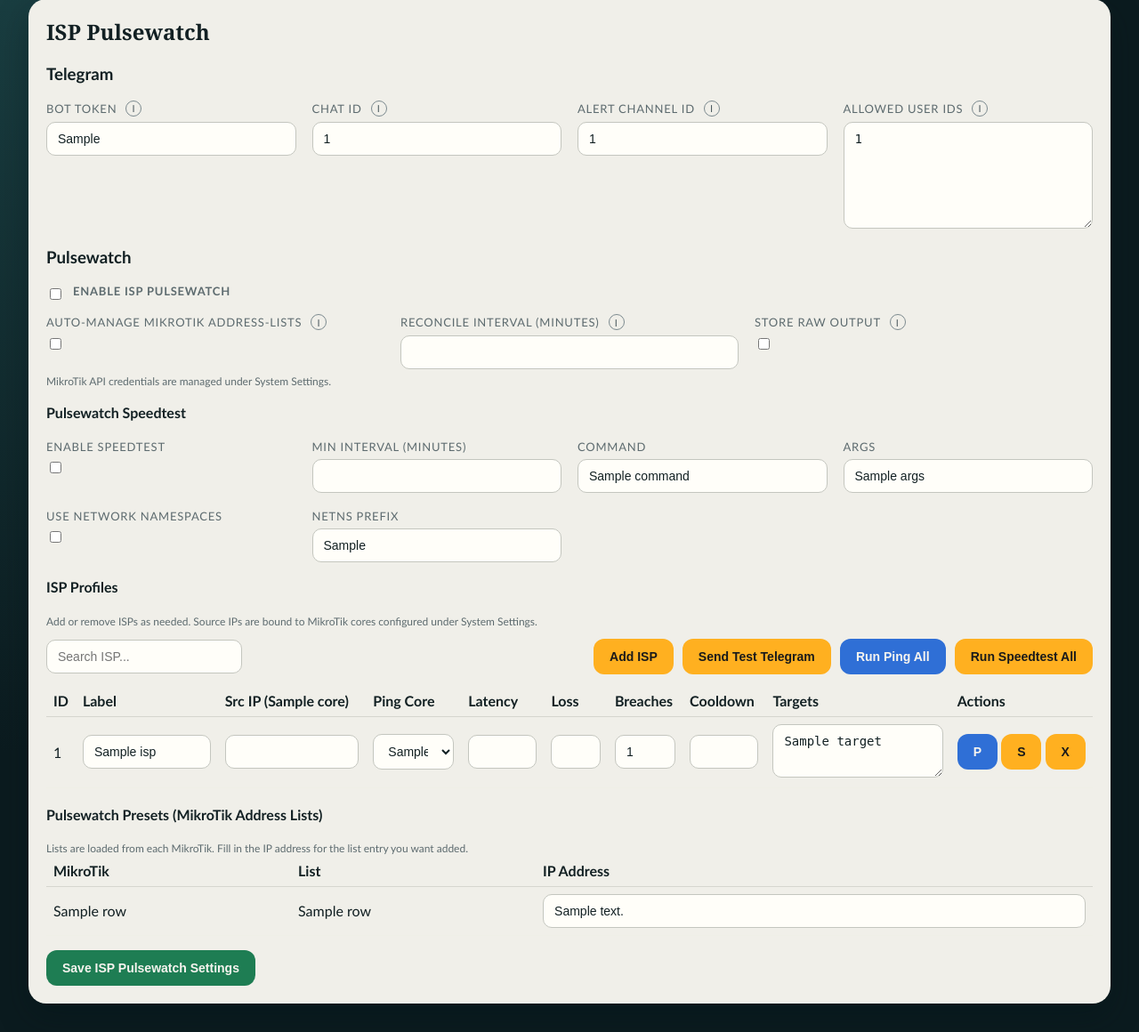
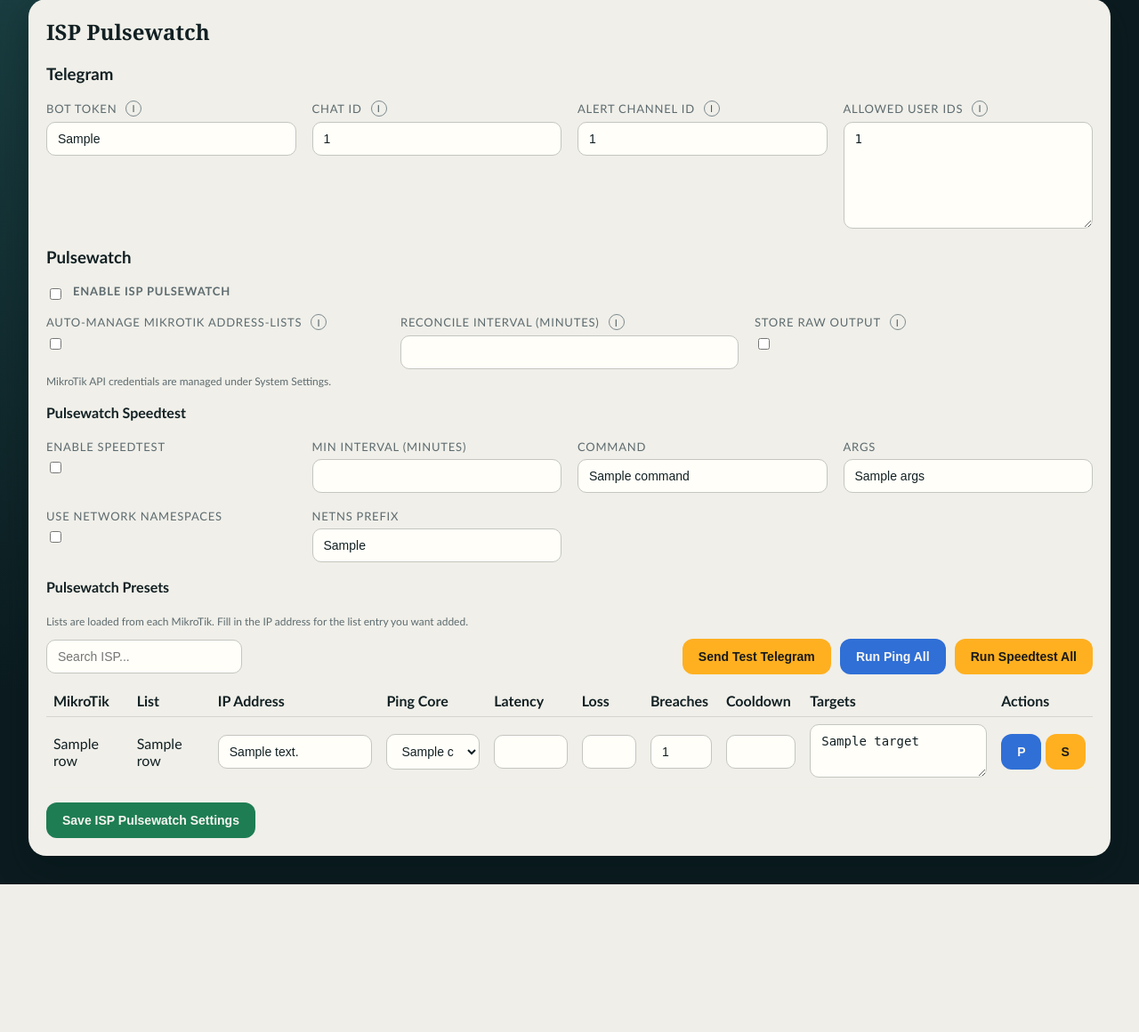
Before and after one commit to Jess-is-it/threejmon, a FastAPI app: template app/templates/settings_pulsewatch.html in a window 1280 px wide. Shown: the part 168-1328 px from the top of the page at 89% size. After the commit the page ends 1162 px from the top, so only its background shows below. Run offline with FastAPI, Linux system fonts and the light colour scheme; the template is opened without the code that fills it: most values are stand-ins (such as "Sample title", 1, 10 or a date in 2020).

Commit message:
Merge Pulsewatch presets with ping config table

```diff
--- a/app/main.py
+++ b/app/main.py
@@ -2,6 +2,7 @@
 
 import json
 import os
+import base64
 import shlex
 import shutil
 import subprocess
@@ -212,6 +213,11 @@
             isp["ping_core_id"] = ping_core if ping_core in ("core2", "core3") else "auto"
     pulse.setdefault("list_presets", [])
     return settings
+
+
+def preset_row_id(core_id, list_name):
+    raw = f"{core_id}|{list_name}".encode("utf-8")
+    return base64.urlsafe_b64encode(raw).decode("ascii").rstrip("=")
 
 
 def fetch_mikrotik_lists(cores):
@@ -542,18 +548,26 @@
     list_map = fetch_mikrotik_lists(cores)
     preset_rows = []
     preset_lookup = {
-        (item.get("core_id"), item.get("list")): item.get("address", "")
+        (item.get("core_id"), item.get("list")): item
         for item in settings.get("pulsewatch", {}).get("list_presets", [])
     }
     for core in cores:
         core_id = core.get("id")
         for list_name in list_map.get(core_id, []):
+            preset = preset_lookup.get((core_id, list_name), {}) or {}
             preset_rows.append(
                 {
+                    "row_id": preset_row_id(core_id, list_name),
                     "core_id": core_id,
                     "core_label": core.get("label") or core_id,
                     "list_name": list_name,
-                    "address": preset_lookup.get((core_id, list_name), ""),
+                    "address": preset.get("address", ""),
+                    "ping_core_id": preset.get("ping_core_id", "auto"),
+                    "latency_ms": preset.get("latency_ms", 120),
+                    "loss_pct": preset.get("loss_pct", 20),
+                    "breach_count": preset.get("breach_count", 3),
+                    "cooldown_minutes": preset.get("cooldown_minutes", 10),
+                    "ping_targets": preset.get("ping_targets", ["1.1.1.1", "8.8.8.8"]),
                 }
             )
     return templates.TemplateResponse(
@@ -606,7 +620,19 @@
         list_name = (form.get(f"preset_{idx}_list") or "").strip()
         address = (form.get(f"preset_{idx}_address") or "").strip()
         if core_id and list_name:
-            presets.append({"core_id": core_id, "list": list_name, "address": address})
+            presets.append(
+                {
+                    "core_id": core_id,
+                    "list": list_name,
+                    "address": address,
+                    "ping_core_id": (form.get(f"preset_{idx}_ping_core_id") or "auto").strip(),
+                    "latency_ms": parse_float(form, f"preset_{idx}_latency_ms", 120.0),
+                    "loss_pct": parse_float(form, f"preset_{idx}_loss_pct", 20.0),
+                    "breach_count": parse_int(form, f"preset_{idx}_breach_count", 3),
+                    "cooldown_minutes": parse_int(form, f"preset_{idx}_cooldown_minutes", 10),
+                    "ping_targets": parse_lines(form.get(f"preset_{idx}_ping_targets", "")),
+                }
+            )
     pulsewatch = current_settings.get("pulsewatch", {})
     pulsewatch.update(
         {
@@ -657,18 +683,26 @@
     list_map = fetch_mikrotik_lists(cores)
     preset_rows = []
     preset_lookup = {
-        (item.get("core_id"), item.get("list")): item.get("address", "")
+        (item.get("core_id"), item.get("list")): item
         for item in settings.get("pulsewatch", {}).get("list_presets", [])
     }
     for core in cores:
         core_id = core.get("id")
         for list_name in list_map.get(core_id, []):
+            preset = preset_lookup.get((core_id, list_name), {}) or {}
             preset_rows.append(
                 {
+                    "row_id": preset_row_id(core_id, list_name),
                     "core_id": core_id,
                     "core_label": core.get("label") or core_id,
                     "list_name": list_name,
-                    "address": preset_lookup.get((core_id, list_name), ""),
+                    "address": preset.get("address", ""),
+                    "ping_core_id": preset.get("ping_core_id", "auto"),
+                    "latency_ms": preset.get("latency_ms", 120),
+                    "loss_pct": preset.get("loss_pct", 20),
+                    "breach_count": preset.get("breach_count", 3),
+                    "cooldown_minutes": preset.get("cooldown_minutes", 10),
+                    "ping_targets": preset.get("ping_targets", ["1.1.1.1", "8.8.8.8"]),
                 }
             )
     return templates.TemplateResponse(
@@ -724,18 +758,26 @@
     list_map = fetch_mikrotik_lists(cores)
     preset_rows = []
     preset_lookup = {
-        (item.get("core_id"), item.get("list")): item.get("address", "")
+        (item.get("core_id"), item.get("list")): item
         for item in settings.get("pulsewatch", {}).get("list_presets", [])
     }
     for core in cores:
         core_id = core.get("id")
         for list_name in list_map.get(core_id, []):
+            preset = preset_lookup.get((core_id, list_name), {}) or {}
             preset_rows.append(
                 {
+                    "row_id": preset_row_id(core_id, list_name),
                     "core_id": core_id,
                     "core_label": core.get("label") or core_id,
                     "list_name": list_name,
-                    "address": preset_lookup.get((core_id, list_name), ""),
+                    "address": preset.get("address", ""),
+                    "ping_core_id": preset.get("ping_core_id", "auto"),
+                    "latency_ms": preset.get("latency_ms", 120),
+                    "loss_pct": preset.get("loss_pct", 20),
+                    "breach_count": preset.get("breach_count", 3),
+                    "cooldown_minutes": preset.get("cooldown_minutes", 10),
+                    "ping_targets": preset.get("ping_targets", ["1.1.1.1", "8.8.8.8"]),
                 }
             )
     return templates.TemplateResponse(
@@ -809,18 +851,26 @@
     list_map = fetch_mikrotik_lists(cores)
     preset_rows = []
     preset_lookup = {
-        (item.get("core_id"), item.get("list")): item.get("address", "")
+        (item.get("core_id"), item.get("list")): item
         for item in settings.get("pulsewatch", {}).get("list_presets", [])
     }
     for core in cores:
         core_id = core.get("id")
         for list_name in list_map.get(core_id, []):
+            preset = preset_lookup.get((core_id, list_name), {}) or {}
             preset_rows.append(
                 {
+                    "row_id": preset_row_id(core_id, list_name),
                     "core_id": core_id,
                     "core_label": core.get("label") or core_id,
                     "list_name": list_name,
-                    "address": preset_lookup.get((core_id, list_name), ""),
+                    "address": preset.get("address", ""),
+                    "ping_core_id": preset.get("ping_core_id", "auto"),
+                    "latency_ms": preset.get("latency_ms", 120),
+                    "loss_pct": preset.get("loss_pct", 20),
+                    "breach_count": preset.get("breach_count", 3),
+                    "cooldown_minutes": preset.get("cooldown_minutes", 10),
+                    "ping_targets": preset.get("ping_targets", ["1.1.1.1", "8.8.8.8"]),
                 }
             )
     return templates.TemplateResponse(
@@ -854,18 +904,26 @@
     list_map = fetch_mikrotik_lists(cores)
     preset_rows = []
     preset_lookup = {
-        (item.get("core_id"), item.get("list")): item.get("address", "")
+        (item.get("core_id"), item.get("list")): item
         for item in settings.get("pulsewatch", {}).get("list_presets", [])
     }
     for core in cores:
         core_id = core.get("id")
         for list_name in list_map.get(core_id, []):
+            preset = preset_lookup.get((core_id, list_name), {}) or {}
             preset_rows.append(
                 {
+                    "row_id": preset_row_id(core_id, list_name),
                     "core_id": core_id,
                     "core_label": core.get("label") or core_id,
                     "list_name": list_name,
-                    "address": preset_lookup.get((core_id, list_name), ""),
+                    "address": preset.get("address", ""),
+                    "ping_core_id": preset.get("ping_core_id", "auto"),
+                    "latency_ms": preset.get("latency_ms", 120),
+                    "loss_pct": preset.get("loss_pct", 20),
+                    "breach_count": preset.get("breach_count", 3),
+                    "cooldown_minutes": preset.get("cooldown_minutes", 10),
+                    "ping_targets": preset.get("ping_targets", ["1.1.1.1", "8.8.8.8"]),
                 }
             )
     return templates.TemplateResponse(
--- a/app/templates/settings_pulsewatch.html
+++ b/app/templates/settings_pulsewatch.html
@@ -78,15 +78,14 @@
       </div>
     </div>
 
-    <h4 style="margin-top: 18px;">ISP Profiles</h4>
-    <div class="help">Add or remove ISPs as needed. Source IPs are bound to MikroTik cores configured under System Settings.</div>
+    <h4 style="margin-top: 18px;">Pulsewatch Presets</h4>
+    <div class="help">Lists are loaded from each MikroTik. Fill in the IP address for the list entry you want added.</div>
     {% set cores = settings.pulsewatch.mikrotik.cores %}
     <div style="display: flex; justify-content: space-between; align-items: center; margin: 12px 0;">
       <div>
         <input type="text" id="pulsewatch_search" placeholder="Search ISP..." style="min-width: 220px;" />
       </div>
       <div>
-        <button type="button" id="open_add_isp">Add ISP</button>
         <button type="submit" formaction="/settings/pulsewatch/test" formmethod="post" style="margin-left: 6px;">Send Test Telegram</button>
         <button type="submit" class="button-blue" formaction="/isp/pulsewatch/ping" formmethod="post" style="margin-left: 6px;">Run Ping All</button>
         <button type="submit" formaction="/isp/pulsewatch/speedtest" formmethod="post" style="margin-left: 6px;">Run Speedtest All</button>
@@ -97,11 +96,9 @@
       <table id="pulsewatch_table" style="width: 100%; border-collapse: collapse;">
         <thead>
           <tr>
-            <th style="text-align: left; padding: 8px; border-bottom: 1px solid #d6d6cf;">ID</th>
-            <th style="text-align: left; padding: 8px; border-bottom: 1px solid #d6d6cf;">Label</th>
-            {% for core in cores %}
-              <th style="text-align: left; padding: 8px; border-bottom: 1px solid #d6d6cf;">Src IP ({{ core.label }})</th>
-            {% endfor %}
+            <th style="text-align: left; padding: 8px; border-bottom: 1px solid #d6d6cf;">MikroTik</th>
+            <th style="text-align: left; padding: 8px; border-bottom: 1px solid #d6d6cf;">List</th>
+            <th style="text-align: left; padding: 8px; border-bottom: 1px solid #d6d6cf;">IP Address</th>
             <th style="text-align: left; padding: 8px; border-bottom: 1px solid #d6d6cf;">Ping Core</th>
             <th style="text-align: left; padding: 8px; border-bottom: 1px solid #d6d6cf;">Latency</th>
             <th style="text-align: left; padding: 8px; border-bottom: 1px solid #d6d6cf;">Loss</th>
@@ -112,68 +109,9 @@
           </tr>
         </thead>
         <tbody>
-          {% for isp in settings.pulsewatch.isps %}
-            {% set sources = isp.sources if isp.sources is defined else {} %}
+          <input type="hidden" name="preset_count" value="{{ preset_rows|length }}" />
+          {% for row in preset_rows %}
             <tr class="pulsewatch-row">
-              <td style="padding: 8px; border-bottom: 1px solid #efefe7;">{{ isp.id }}</td>
-              <td style="padding: 8px; border-bottom: 1px solid #efefe7;">
-                <input type="text" name="{{ isp.id }}_label" value="{{ isp.label }}" />
-              </td>
-              {% for core in cores %}
-                <td style="padding: 8px; border-bottom: 1px solid #efefe7;">
-                  <input type="text" name="{{ isp.id }}_source_{{ core.id }}" value="{{ sources.get(core.id, '') }}" />
-                </td>
-              {% endfor %}
-              <td style="padding: 8px; border-bottom: 1px solid #efefe7;">
-                <select name="{{ isp.id }}_ping_core_id">
-                  <option value="auto" {% if isp.ping_core_id == 'auto' %}selected{% endif %}>auto</option>
-                  {% for core in cores %}
-                    <option value="{{ core.id }}" {% if isp.ping_core_id == core.id %}selected{% endif %}>{{ core.label }}</option>
-                  {% endfor %}
-                </select>
-              </td>
-              <td style="padding: 8px; border-bottom: 1px solid #efefe7;">
-                <input type="number" name="{{ isp.id }}_latency_ms" value="{{ isp.thresholds.latency_ms }}" style="max-width: 90px;" />
-              </td>
-              <td style="padding: 8px; border-bottom: 1px solid #efefe7;">
-                <input type="number" name="{{ isp.id }}_loss_pct" value="{{ isp.thresholds.loss_pct }}" style="max-width: 70px;" />
-              </td>
-              <td style="padding: 8px; border-bottom: 1px solid #efefe7;">
-                <input type="number" name="{{ isp.id }}_breach_count" value="{{ isp.consecutive_breach_count }}" style="max-width: 70px;" />
-              </td>
-              <td style="padding: 8px; border-bottom: 1px solid #efefe7;">
-                <input type="number" name="{{ isp.id }}_cooldown_minutes" value="{{ isp.cooldown_minutes }}" style="max-width: 80px;" />
-              </td>
-              <td style="padding: 8px; border-bottom: 1px solid #efefe7;">
-                <textarea name="{{ isp.id }}_ping_targets" style="min-width: 160px; min-height: 60px;">{% for target in isp.ping_targets %}{{ target }}
-{% endfor %}</textarea>
-              </td>
-              <td style="padding: 8px; border-bottom: 1px solid #efefe7; white-space: nowrap;">
-                <button type="submit" class="button-blue" title="Run Ping" formaction="/isp/pulsewatch/ping/{{ isp.id }}" formmethod="post">P</button>
-                <button type="submit" title="Run Speedtest" formaction="/isp/pulsewatch/speedtest/{{ isp.id }}" formmethod="post">S</button>
-                <button type="submit" title="Remove ISP" formaction="/settings/pulsewatch/isp/remove/{{ isp.id }}" formmethod="post">X</button>
-              </td>
-            </tr>
-          {% endfor %}
-        </tbody>
-      </table>
-    </div>
-
-    <h4 style="margin-top: 20px;">Pulsewatch Presets (MikroTik Address Lists)</h4>
-    <div class="help">Lists are loaded from each MikroTik. Fill in the IP address for the list entry you want added.</div>
-    <input type="hidden" name="preset_count" value="{{ preset_rows|length }}" />
-    <div style="overflow-x: auto;">
-      <table style="width: 100%; border-collapse: collapse;">
-        <thead>
-          <tr>
-            <th style="text-align: left; padding: 8px; border-bottom: 1px solid #d6d6cf;">MikroTik</th>
-            <th style="text-align: left; padding: 8px; border-bottom: 1px solid #d6d6cf;">List</th>
-            <th style="text-align: left; padding: 8px; border-bottom: 1px solid #d6d6cf;">IP Address</th>
-          </tr>
-        </thead>
-        <tbody>
-          {% for row in preset_rows %}
-            <tr>
               <td style="padding: 8px; border-bottom: 1px solid #efefe7;">
                 {{ row.core_label }}
                 <input type="hidden" name="preset_{{ loop.index0 }}_core_id" value="{{ row.core_id }}" />
@@ -184,6 +122,34 @@
               </td>
               <td style="padding: 8px; border-bottom: 1px solid #efefe7;">
                 <input type="text" name="preset_{{ loop.index0 }}_address" value="{{ row.address }}" />
+              </td>
+              <td style="padding: 8px; border-bottom: 1px solid #efefe7;">
+                <select name="preset_{{ loop.index0 }}_ping_core_id">
+                  <option value="auto" {% if row.ping_core_id == 'auto' %}selected{% endif %}>auto</option>
+                  {% for core in cores %}
+                    <option value="{{ core.id }}" {% if row.ping_core_id == core.id %}selected{% endif %}>{{ core.label }}</option>
+                  {% endfor %}
+                </select>
+              </td>
+              <td style="padding: 8px; border-bottom: 1px solid #efefe7;">
+                <input type="number" name="preset_{{ loop.index0 }}_latency_ms" value="{{ row.latency_ms }}" style="max-width: 90px;" />
+              </td>
+              <td style="padding: 8px; border-bottom: 1px solid #efefe7;">
+                <input type="number" name="preset_{{ loop.index0 }}_loss_pct" value="{{ row.loss_pct }}" style="max-width: 70px;" />
+              </td>
+              <td style="padding: 8px; border-bottom: 1px solid #efefe7;">
+                <input type="number" name="preset_{{ loop.index0 }}_breach_count" value="{{ row.breach_count }}" style="max-width: 70px;" />
+              </td>
+              <td style="padding: 8px; border-bottom: 1px solid #efefe7;">
+                <input type="number" name="preset_{{ loop.index0 }}_cooldown_minutes" value="{{ row.cooldown_minutes }}" style="max-width: 80px;" />
+              </td>
+              <td style="padding: 8px; border-bottom: 1px solid #efefe7;">
+                <textarea name="preset_{{ loop.index0 }}_ping_targets" style="min-width: 160px; min-height: 60px;">{% for target in row.ping_targets %}{{ target }}
+{% endfor %}</textarea>
+              </td>
+              <td style="padding: 8px; border-bottom: 1px solid #efefe7; white-space: nowrap;">
+                <button type="submit" class="button-blue" title="Run Ping" formaction="/isp/pulsewatch/ping/{{ row.row_id }}" formmethod="post">P</button>
+                <button type="submit" title="Run Speedtest" formaction="/isp/pulsewatch/speedtest/{{ row.row_id }}" formmethod="post">S</button>
               </td>
             </tr>
           {% endfor %}
@@ -197,68 +163,9 @@
   </form>
 </div>
 
-<div id="addIspModal" style="display: none; position: fixed; inset: 0; background: rgba(0,0,0,0.45); z-index: 1000;">
-  <div style="background: #fff; max-width: 720px; margin: 6% auto; padding: 16px; border-radius: 12px;">
-    <h3 style="margin-top: 0;">Add ISP</h3>
-    <form method="post" action="/settings/pulsewatch/isp/create">
-      <div class="form-grid">
-        <div>
-          <label>ISP ID (optional)</label>
-          <input type="text" name="new_id" placeholder="isp10" />
-        </div>
-        <div>
-          <label>Label</label>
-          <input type="text" name="new_label" placeholder="My ISP" />
-        </div>
-        {% for core in cores %}
-          <div>
-            <label>Source IP ({{ core.label }})</label>
-            <input type="text" name="new_source_{{ core.id }}" />
-          </div>
-        {% endfor %}
-        <div>
-          <label>Ping Source Core</label>
-          <select name="new_ping_core_id">
-            <option value="auto">auto</option>
-            {% for core in cores %}
-              <option value="{{ core.id }}">{{ core.label }}</option>
-            {% endfor %}
-          </select>
-        </div>
-        <div>
-          <label>Latency Threshold (ms)</label>
-          <input type="number" name="new_latency_ms" value="120" />
-        </div>
-        <div>
-          <label>Loss Threshold (%)</label>
-          <input type="number" name="new_loss_pct" value="20" />
-        </div>
-        <div>
-          <label>Consecutive Breaches</label>
-          <input type="number" name="new_breach_count" value="3" />
-        </div>
-        <div>
-          <label>Cooldown Minutes</label>
-          <input type="number" name="new_cooldown_minutes" value="10" />
-        </div>
-      </div>
-      <label style="margin-top: 10px;">Ping Targets (one per line)</label>
-      <textarea name="new_ping_targets" style="width: 100%; min-height: 90px;">1.1.1.1
-8.8.8.8</textarea>
-      <div style="margin-top: 12px; display: flex; justify-content: flex-end; gap: 8px;">
-        <button type="button" id="cancel_add_isp">Cancel</button>
-        <button type="submit" class="button-green">Save</button>
-      </div>
-    </form>
-  </div>
-</div>
-
 <script>
   const searchInput = document.getElementById("pulsewatch_search");
   const rows = document.querySelectorAll("#pulsewatch_table .pulsewatch-row");
-  const openAdd = document.getElementById("open_add_isp");
-  const addModal = document.getElementById("addIspModal");
-  const cancelAdd = document.getElementById("cancel_add_isp");
 
   const filterRows = () => {
     const query = (searchInput.value || "").toLowerCase();
@@ -271,22 +178,5 @@
   if (searchInput) {
     searchInput.addEventListener("input", filterRows);
   }
-  if (openAdd && addModal) {
-    openAdd.addEventListener("click", () => {
-      addModal.style.display = "block";
-    });
-  }
-  if (cancelAdd && addModal) {
-    cancelAdd.addEventListener("click", () => {
-      addModal.style.display = "none";
-    });
-  }
-  if (addModal) {
-    addModal.addEventListener("click", (event) => {
-      if (event.target === addModal) {
-        addModal.style.display = "none";
-      }
-    });
-  }
 </script>
 {% endblock %}
```
Also changed, not shown: app/notifiers/isp_ping.py (+36 -2 lines).
